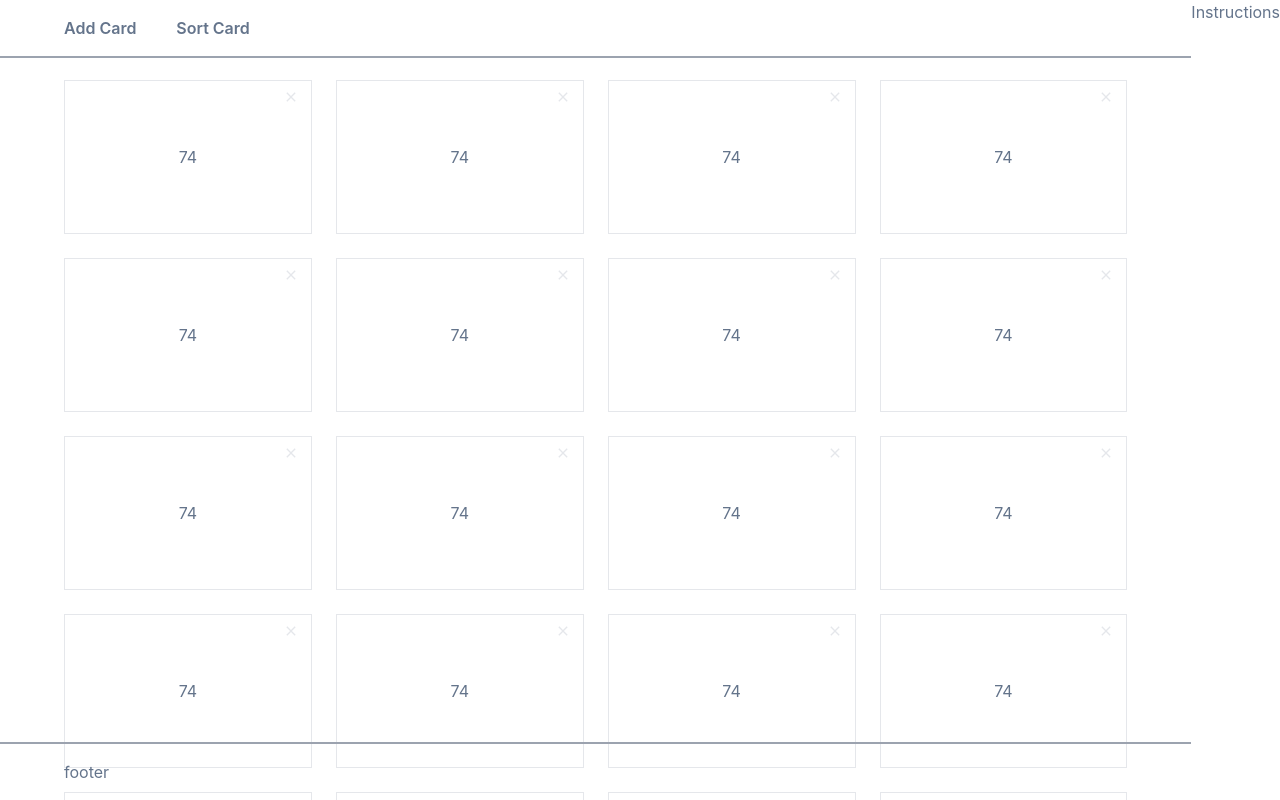
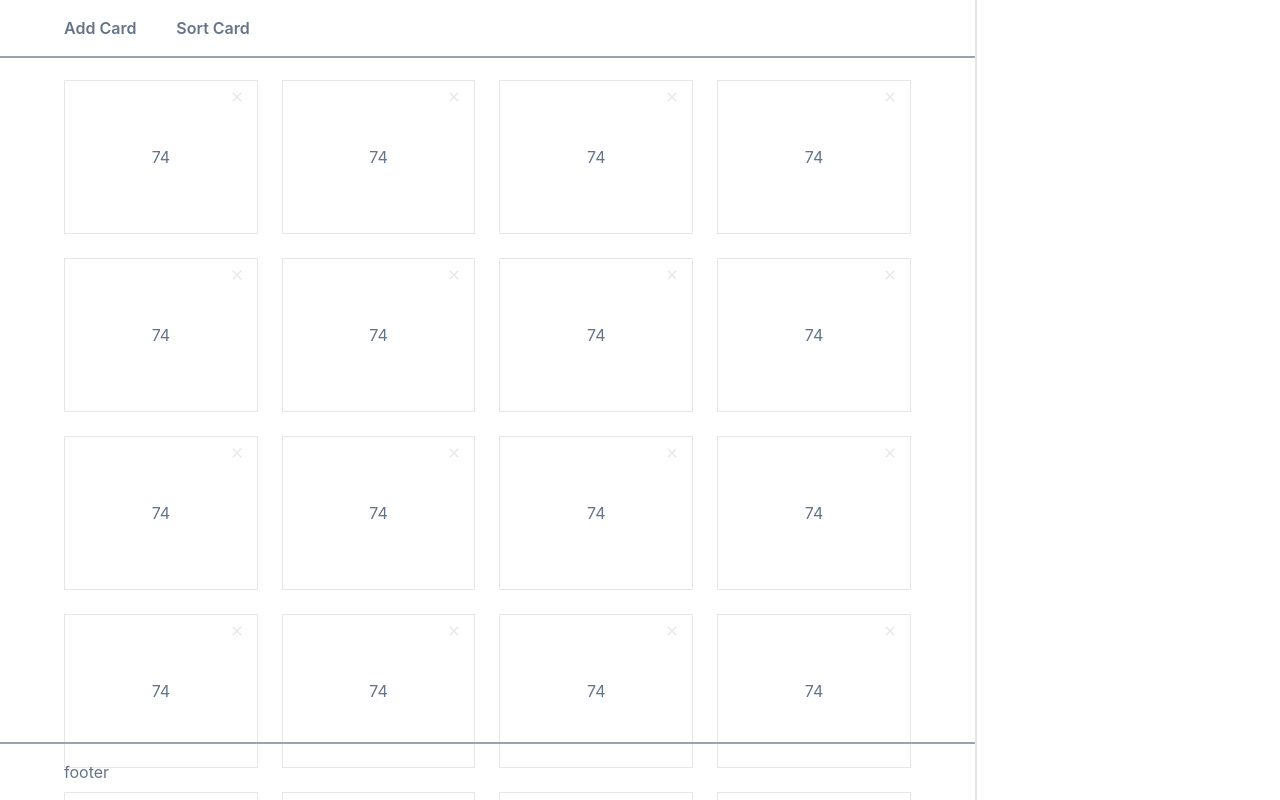
Before and after one commit to AmaduKamara/react-card-test, a React (Create React App) app: page / in a window 1280 px wide. Built offline with nearby package versions, Linux system fonts and the light colour scheme.

Commit message:
Style instructions component

```diff
--- a/src/components/Instructions.jsx
+++ b/src/components/Instructions.jsx
@@ -1,7 +1,11 @@
 import React from "react";
 
 const Instructions = () => {
-  return <div>Instructions</div>;
+  return (
+    <aside className="border-l-2 w-[400px] h-screen flex justify-center items-center">
+      <h2 className="text-white text-2xl">Instructions</h2>
+    </aside>
+  );
 };
 
 export default Instructions;
```
